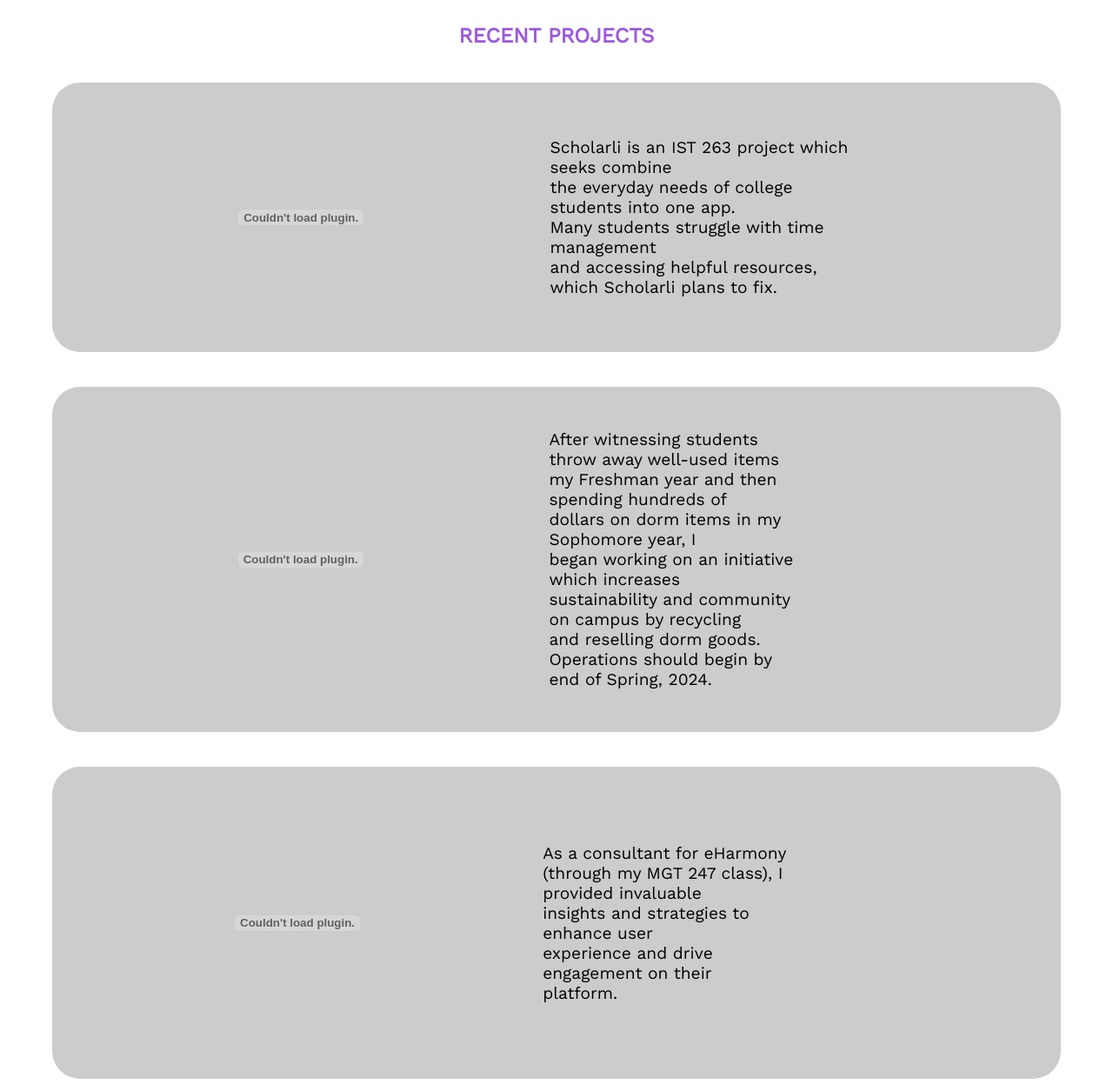
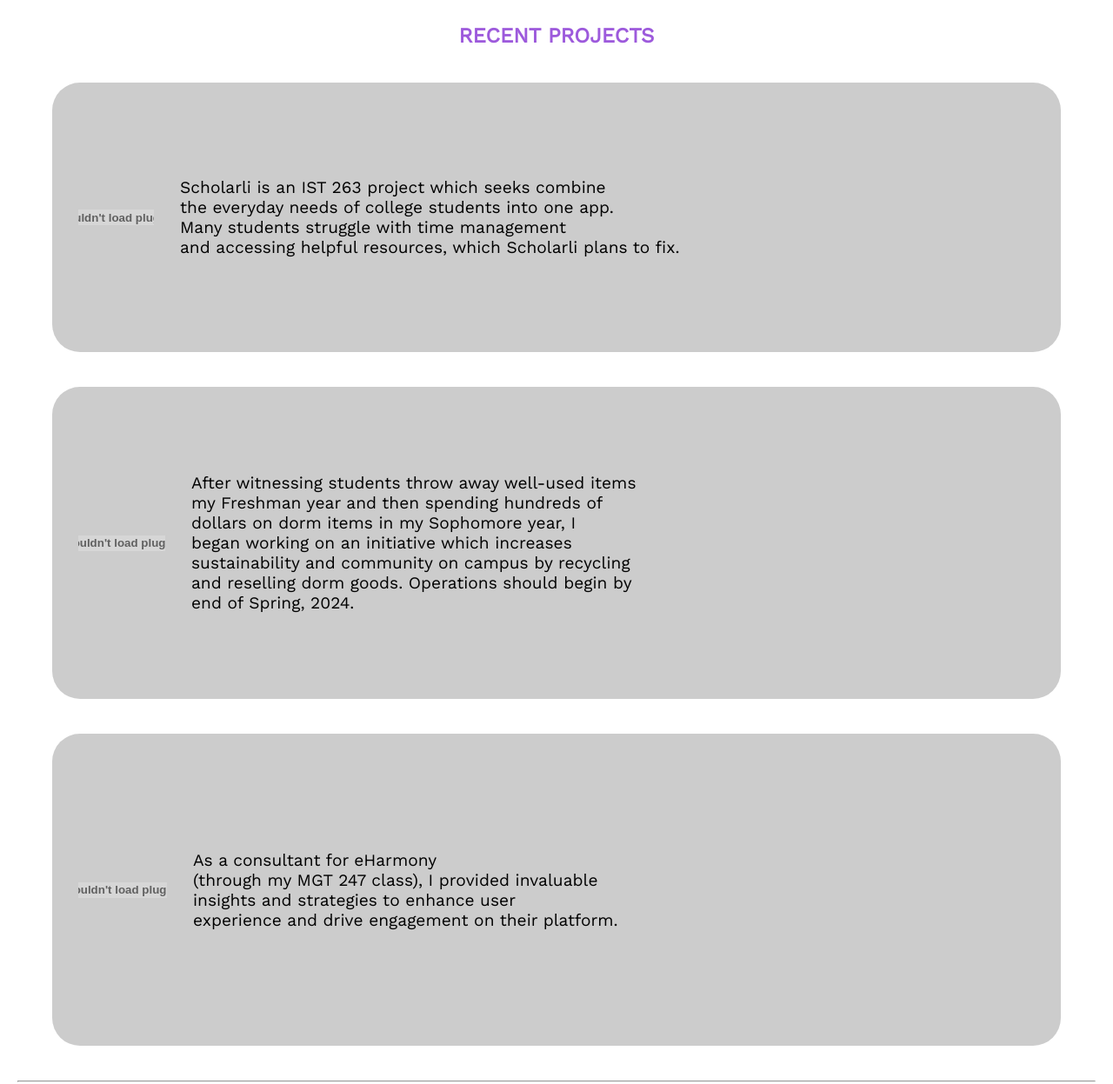
Before and after one commit to nworbm/ist263, a plain HTML site: page project5/draft/works.html in a window 1280 px wide. Shown: the part 60-1307 px from the top of the page at 87% size. Drawn offline with nearby package versions, Linux system fonts and the light colour scheme.

Commit message:
Update works.html

```diff
--- a/project5/draft/works.html
+++ b/project5/draft/works.html
@@ -109,7 +109,6 @@
         justify-content: space-between; /* Add space between projects */
         min-width: 0;
         flex-basis: 0;
-        flex-shrink: 10px;
     }
 
     .project-content {
@@ -150,7 +149,7 @@
 
         <div class="navdiv">
             <div class="logo"><a href="#">Mariah Brown</a></div>
-            <div class="pages"id="navlinks">
+            <div class="pages" id="navlinks">
                 <a href="index2.html">HOME</a>
                 <a href="skills.html">ABOUT</a>
                 <a href="works.html">WORKS</a>
@@ -165,7 +164,7 @@
 
             <div class="project">
                 <div class="project-content">
-                    <object type="application/pdf" data="scholarli slide deck.pdf"width=87% height="250"></object>
+                    <object type="application/pdf" data="scholarli slide deck.pdf" width=87 height="250"></object>
                     <div class="projecttext">
                         <p id="skip">Scholarli is an IST 263 project which seeks combine<br> the everyday needs of college students into one app.<br> Many students struggle with time management<br> and accessing helpful resources, which Scholarli plans to fix. </p>
                     </div>
@@ -175,7 +174,7 @@
     <div class="two">
             <div class="project">
                 <div class="project-content">
-                    <object type="application/pdf" data="DormBank Slide Deck (3).pdf" width="100%" height="299"></object>
+                    <object type="application/pdf" data="DormBank Slide Deck (3).pdf" width="100" height="299"></object>
                 <div class="projecttext">
                         <p>After witnessing students throw away well-used items<br> my Freshman year and then spending hundreds of <br> dollars on dorm items in my Sophomore year, I <br> began working on an initiative which increases <br> sustainability and community on campus by recycling<br> and reselling dorm goods. Operations should begin by <br> end of Spring, 2024.</p>
                     </div>
@@ -185,14 +184,13 @@
     <div class="three">
             <div class="project">
                 <div class="project-content">
-                    <object type="application/pdf" data="MGT 247- eHarmony.pdf" width="102%" height="299"></object>
+                    <object type="application/pdf" data="MGT 247- eHarmony.pdf" width="102" height="299"></object>
                     <div class="projecttext">
                         <p>As a consultant for eHarmony <br> (through my MGT 247 class), I provided invaluable <br> insights and strategies to enhance user <br> experience and drive engagement on their platform. </p>
                     </div>
                 </div>
             </div>
         </div>
-    </div>
 </section>
 
 <hr>
@@ -229,5 +227,6 @@
                     <a href="mailto:mbrown90@syr.edu">Email</a>
                 </div>
             </footer>
+</section>
 </body>
 </html>
```
